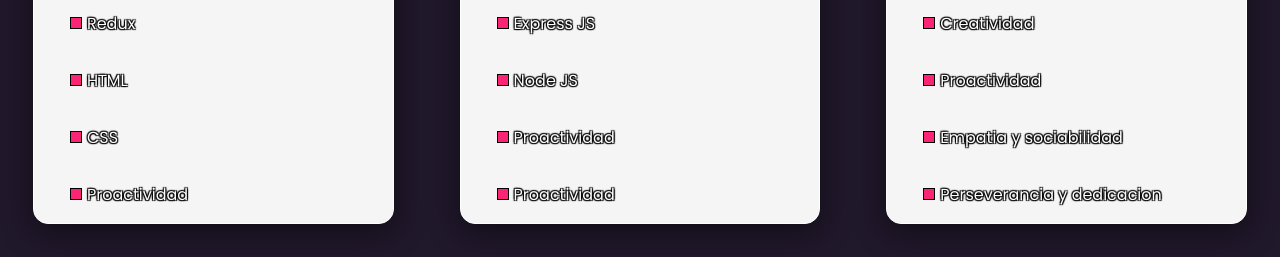
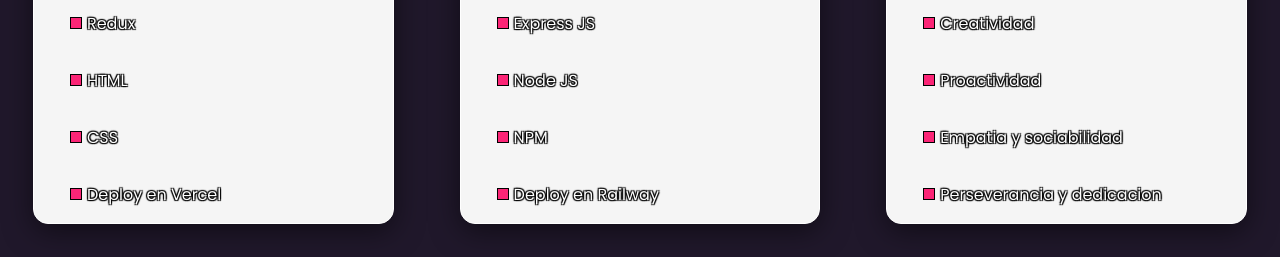
Before and after one commit to francocamuss/Portafolio, a React (Create React App) app: page / in a window 1280 px wide. Shown: the part 1800-2057 px from the top of the page. Built offline with nearby package versions, Linux system fonts and the light colour scheme.

Commit message:
cambiando skills

```diff
--- a/src/components/Skills/Skills.jsx
+++ b/src/components/Skills/Skills.jsx
@@ -1,5 +1,6 @@
 import React from "react";
 import "./Skills.css";
+
 
 const Resume = function(){
     return(
@@ -32,7 +33,7 @@
                     </div>
                     <div className="habilidad">
                         <div className="cubito"></div>
-                        <p>Proactividad</p>
+                        <p>Deploy en Vercel</p>
                     </div>
                 </div>
                 <div className="card-habilitie">
@@ -55,11 +56,11 @@
                     </div>
                     <div className="habilidad">
                         <div className="cubito"></div>
-                        <p>Proactividad</p>
+                        <p>NPM</p>
                     </div>
                     <div className="habilidad">
                         <div className="cubito"></div>
-                        <p>Proactividad</p>
+                        <p>Deploy en Railway</p>
                     </div>
                 </div>
                 <div className="card-habilitie">
```
